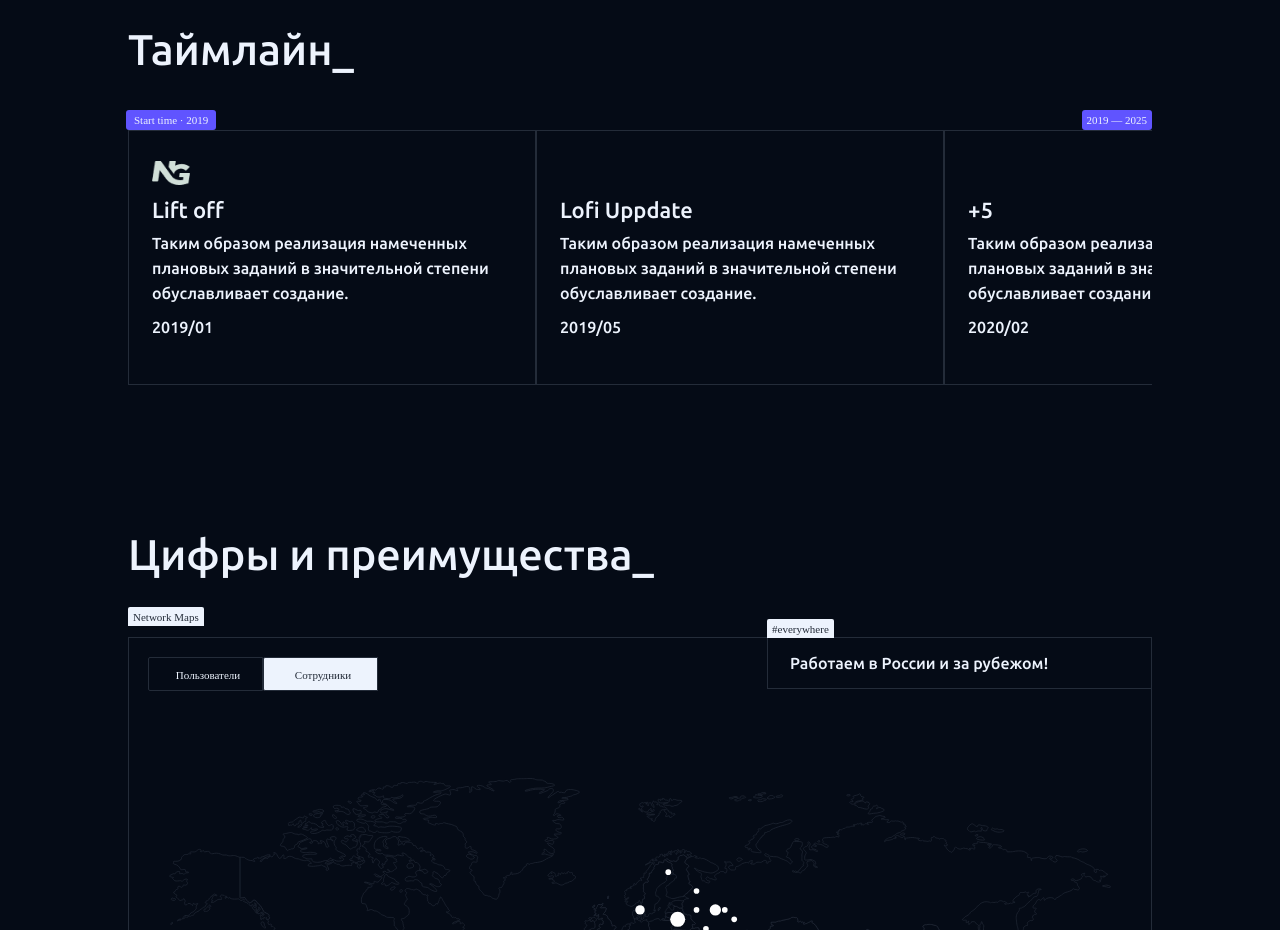
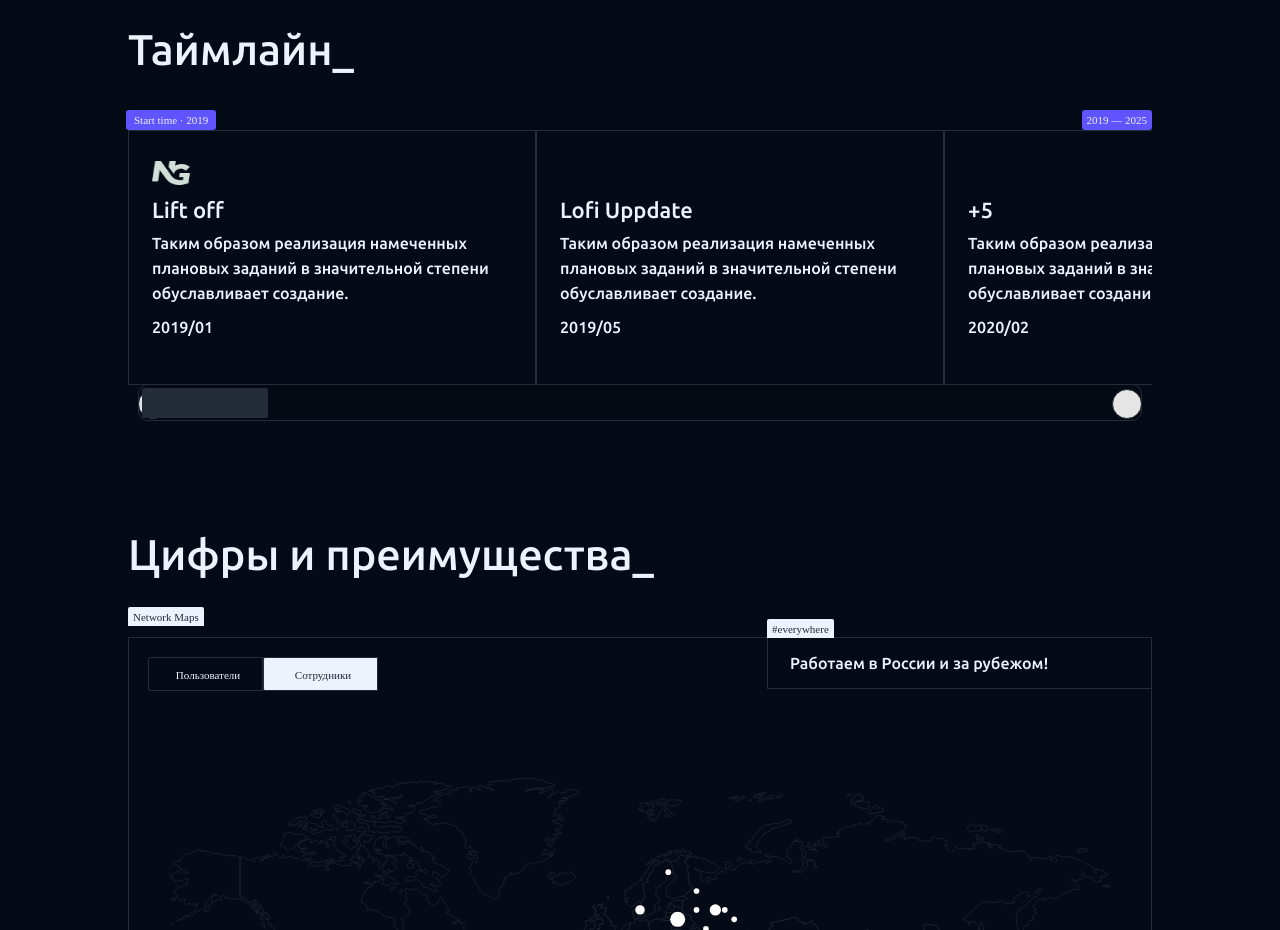
Before and after one commit to abdulhafiz7156/network-group, a Vue app: page / in a window 1280 px wide. Shown: the part 1600-2530 px from the top of the page. Built offline with nearby package versions, Linux system fonts and the light colour scheme; a web font is replaced by a local one.

Commit message:
last edits

```diff
--- a/src/App.vue
+++ b/src/App.vue
@@ -1,8 +1,17 @@
 <script>
 import './style.css';
 import { ref, computed, onMounted } from 'vue';
+import { Swiper, SwiperSlide } from "swiper/vue";
+import "swiper/css";
+import "swiper/css/scrollbar";
+import "./style.css";
+import { Scrollbar, Navigation } from "swiper/modules";
 
 export default {
+  components: {
+    Swiper,
+    SwiperSlide,
+  },
   setup() {
     const timelines = ref([
       { id: 1, img: 'ng-logo.png', imgAlt: 'NG logo', title: 'Lift off', text: 'Таким образом реализация намеченных плановых заданий в значительной степени обуславливает создание.', data: '2019/01' },
@@ -109,7 +118,8 @@ export default {
       tooltip,
       showTooltip,
       hideTooltip,
-      activePoint
+      activePoint,
+      modules: [Scrollbar, Navigation],
     };
   },
 };
@@ -204,13 +214,28 @@ export default {
             <div class="third-block__card__mini-div third-block__card__mini-div2">{{this.firstYear}} — {{ this.lastYear }}</div>
           </div>
           <div class="third-block__cards-parent df">
-            <div class="third-block__card" v-for="card in filteredTimelines" :key="card.id">
-<!--              <div class="third-block__card__mini-div third-block">{{ this.firstYear }}</div>-->
-              <img v-if="card.img" :src="'src/assets/img/' + card.img" :alt="card.imgAlt">
-              <h3 :class="{ mt34: !card.img}">{{ card.title }}</h3>
-              <p>{{ card.text }}</p>
-              <span>{{ card.data }}</span>
-            </div>
+            <Swiper
+                :scrollbar="{
+                  el: '.swiper-scrollbar',
+                  draggable: true,
+                  hide: false,
+                }"
+                :navigation="{
+                  nextEl: '.swiper-button-next',
+                  prevEl: '.swiper-button-prev',
+                }"
+                :modules="modules"
+                class="mySwiper">
+              <Swiper-slide class="third-block__card" v-for="card in filteredTimelines" :key="card.id">
+                <img v-if="card.img" :src="'src/assets/img/' + card.img" :alt="card.imgAlt">
+                <h3 :class="{ mt34: !card.img}">{{ card.title }}</h3>
+                <p>{{ card.text }}</p>
+                <span>{{ card.data }}</span>
+              </Swiper-slide>
+              <div class="swiper-scrollbar"></div>
+              <div class="swiper-button-next"></div>
+              <div class="swiper-button-prev"></div>
+            </Swiper>
           </div>
         </div>
       </section>
--- a/src/assets/css/main.css
+++ b/src/assets/css/main.css
@@ -539,3 +539,51 @@
     border-top-left-radius: 2px;
     border-top-right-radius: 2px;
 }
+
+.mySwiper {
+    height: 295px;
+}
+
+.swiper-scrollbar {
+    background-color: transparent;
+    border-radius: 0px;
+    /*width: 95% !important;*/
+    margin: 0 auto;
+}
+
+.swiper-scrollbar-horizontal {
+    background: transparent;
+    border: 1px solid #242c39;
+    height: 37px !important;
+}
+
+.swiper-scrollbar-drag {
+    border-radius: 2px !important;
+    background: #242c39 !important;
+    height: 30px !important;
+    margin: 3px !important;
+}
+
+.swiper-button-next,
+.swiper-button-prev {
+    color: #242c39;
+    background-color: #fff;
+    border: 1px solid #242c39;
+    width: 30px;
+    height: 30px;
+    display: flex;
+    align-items: center;
+    justify-content: center;
+    border-radius: 50%;
+    position: absolute;
+    top: 93%;
+    transform: translateY(-50%);
+}
+
+.swiper-button-next {
+    right: 10px;
+}
+
+.swiper-button-prev {
+    left: 10px;
+}
```
